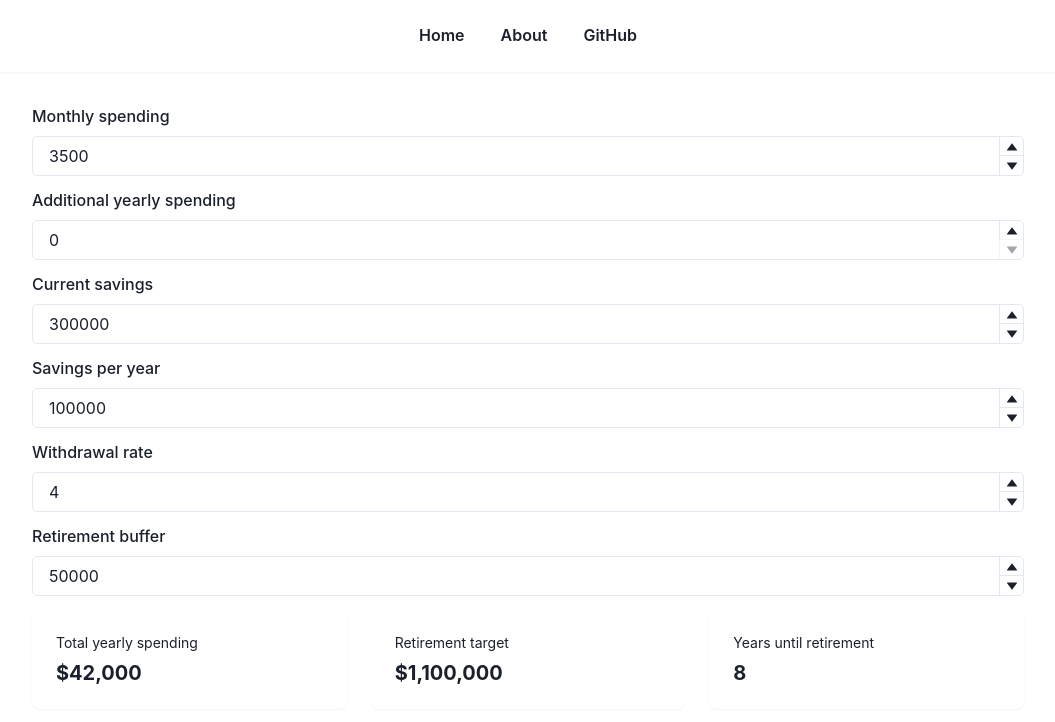
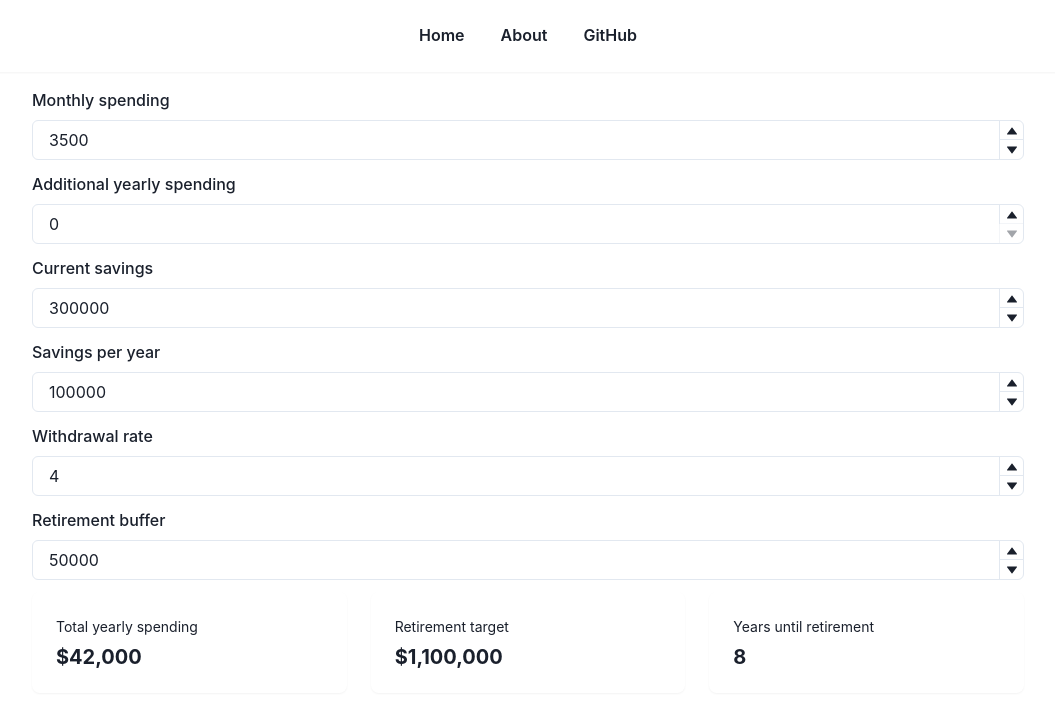
Before and after one commit to adamzerner/minimal-retirement-calculator, a Next.js app: page / in a window 1280 px wide. Shown: the top 722 px of the page, without its empty margins (112-1167 px from the left). Built offline with nearby package versions, Linux system fonts and the light colour scheme.

Commit message:
Improve spacing

```diff
--- a/components/navbar.tsx
+++ b/components/navbar.tsx
@@ -11,7 +11,7 @@ import * as React from "react";
 
 export const Navbar = () => {
   return (
-    <Box as="section" pb={{ base: "4", md: "8" }}>
+    <Box as="section" pb={{ base: "2", md: "4" }}>
       <Box
         as="nav"
         bg="bg-surface"
```
